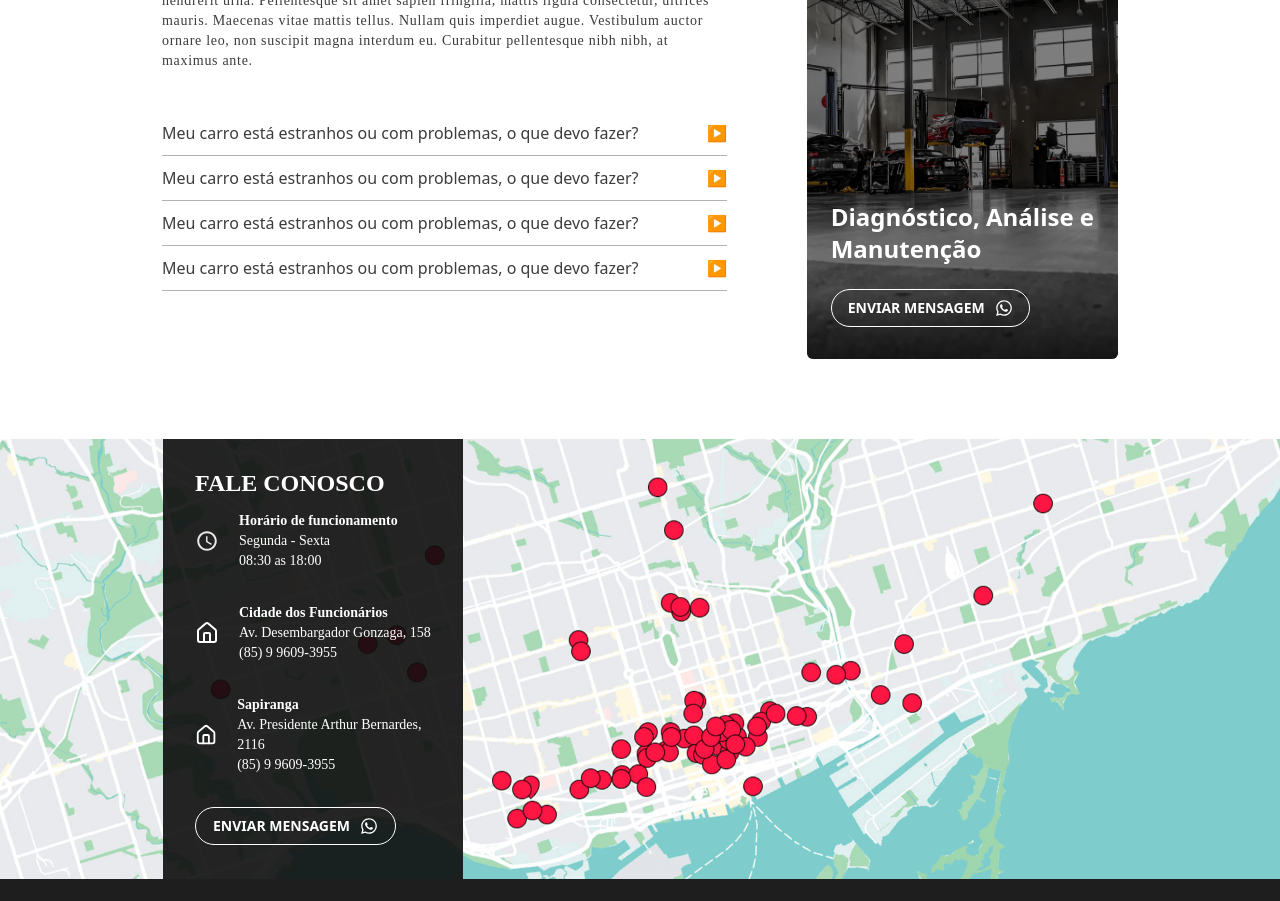
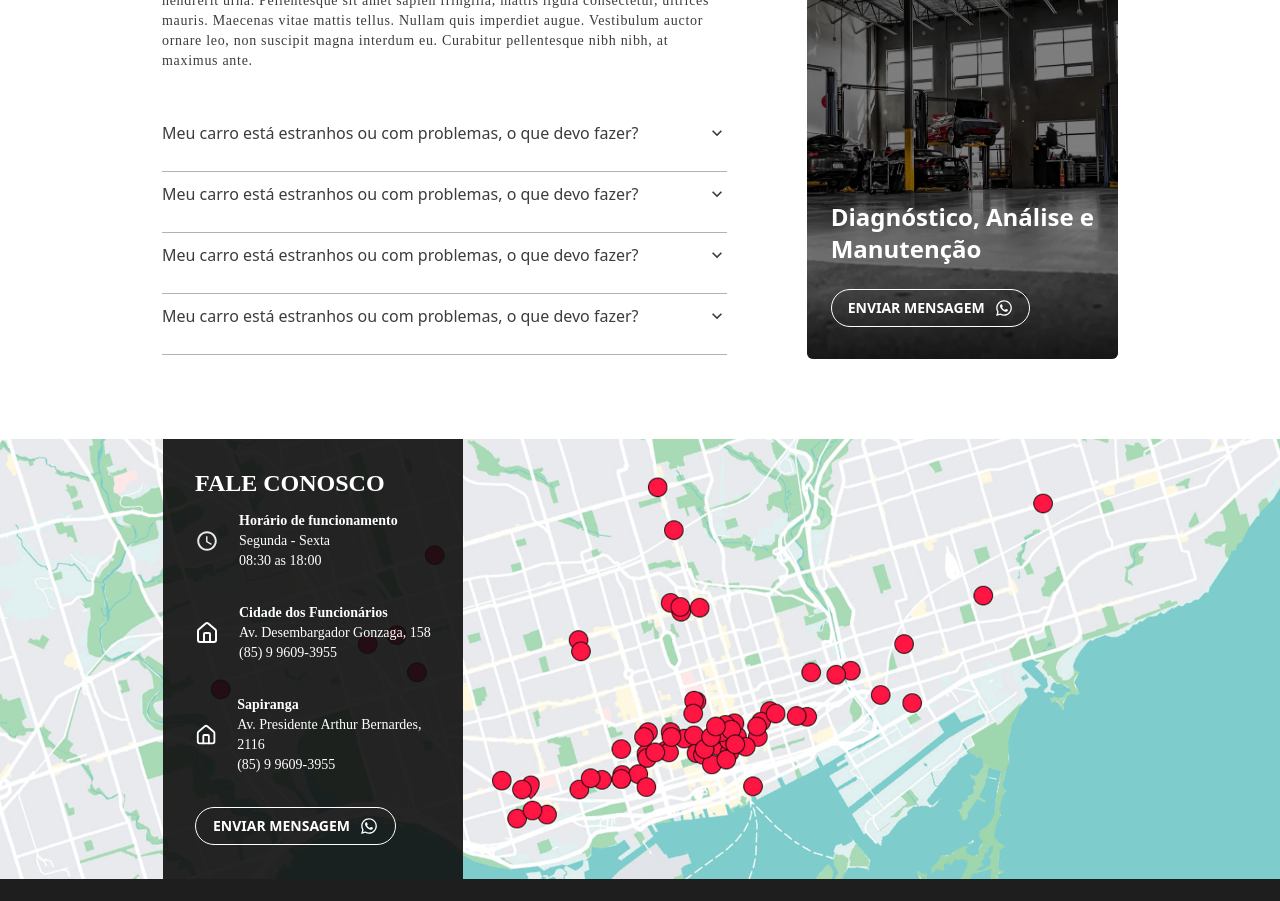
Before and after one commit to agilitycreative/admissao-auto-service, a Next.js app: page / in a window 1280 px wide. Shown: the part 3460-4361 px from the top of the page. Built offline with nearby package versions, Linux system fonts and the light colour scheme.

Commit message:
feat: improve accordion animation and icon

```diff
--- a/src/components/ui/accordion.tsx
+++ b/src/components/ui/accordion.tsx
@@ -1,6 +1,7 @@
 "use client";
 import * as React from "react";
 import { cn } from "@/lib/utils";
+import { MdKeyboardArrowDown } from "react-icons/md";
 
 interface AccordionContextType {
   openItems: string[];
@@ -120,11 +121,11 @@ export function AccordionTrigger({
       {children}
       <span
         className={cn(
-          "ml-2 transition-transform",
-          isOpen ? "rotate-90" : "rotate-0"
+          "ml-2 transition-transform duration-300 ease-in-out",
+          isOpen ? "rotate-180" : "rotate-0"
         )}
       >
-        ▶
+        <MdKeyboardArrowDown className="w-5 h-5" />
       </span>
     </button>
   );
@@ -142,9 +143,16 @@ export function AccordionContent({
   className,
   ...props
 }: AccordionContentProps) {
-  if (!isOpen) return null;
   return (
-    <div className={cn("py-2", className)} {...props}>
+    <div
+      className={cn(
+        "overflow-hidden transition-all duration-300 ease-in-out py-2",
+        isOpen ? "max-h-96 opacity-100" : "max-h-0 opacity-0",
+        className
+      )}
+      aria-hidden={!isOpen}
+      {...props}
+    >
       {children}
     </div>
   );
```
